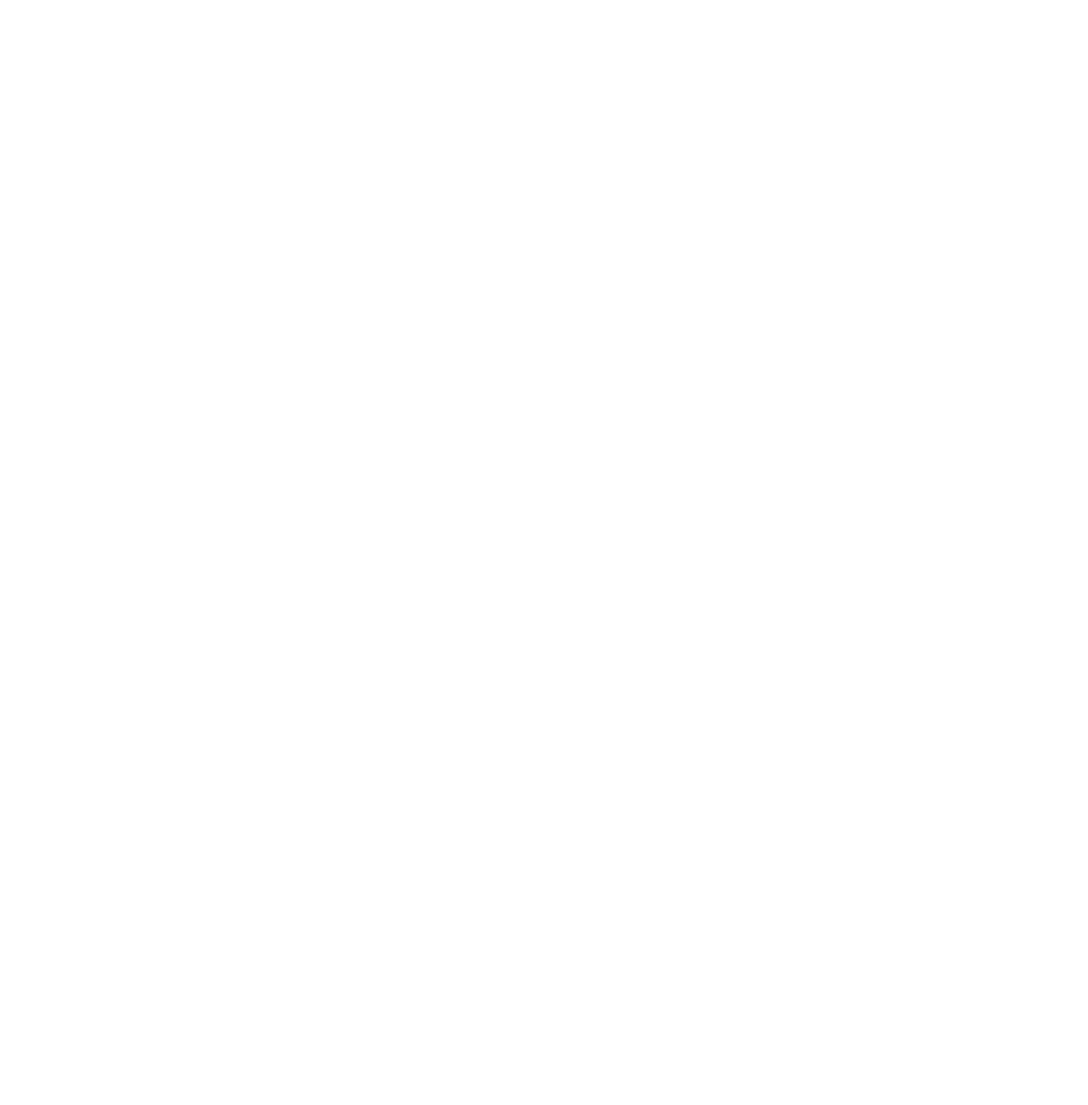
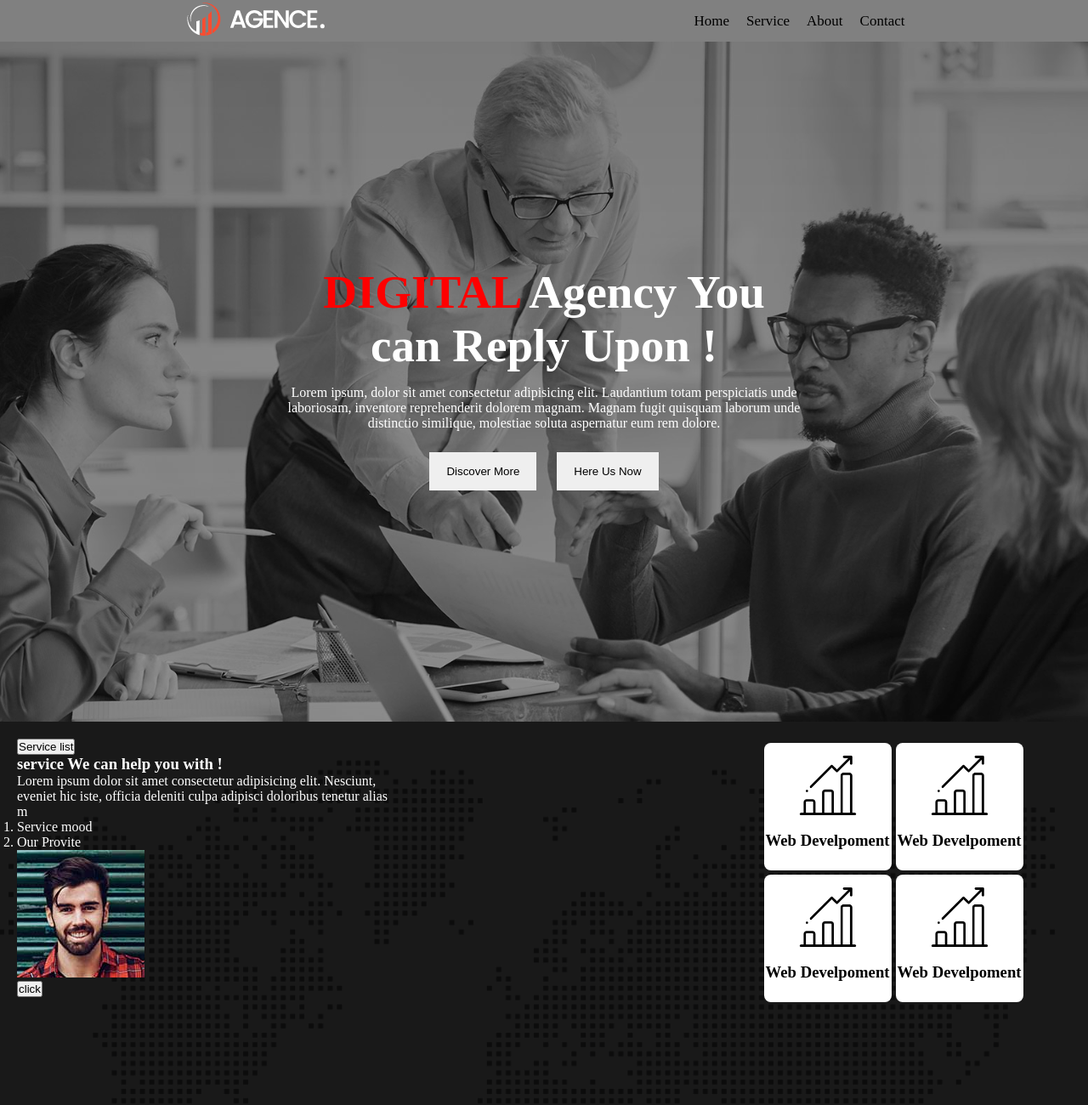
Before and after one commit to MdNazmul12/my-new-degital, a plain HTML site: page my-new-degital/index.html in a window 1280 px wide. Shown: the top 1300 px of the page at 85% size. Before the commit the page ends 800 px from the top, so only its background shows below. Drawn offline with Linux system fonts and the light colour scheme.

Commit message:
service part start

```diff
--- /dev/null
+++ b/my-new-degital/css/style.css
@@ -0,0 +1,85 @@
+*{
+    margin: 0;
+    padding: 0;
+}
+.nav-container{
+    display: flex;
+    background-color: grey;
+    justify-content: space-around;
+    align-items: center;
+
+}
+.menu{
+ list-style: none;
+ display: flex;
+ gap: 20px;
+ font-size: 17px;
+
+}
+.banner-container{
+    height: 100vh;
+    background-image: url('/asset/image/background.jpg'),
+    linear-gradient(rgba(0,0,0,0.5),rgba(0,0,0,0.4));
+    background-blend-mode: overlay;
+    background-position: center;
+    background-repeat: no-repeat;
+    background-size: cover;
+    display: flex;
+    text-align: center;
+    align-items: center;
+}
+.banner-primary{
+    color:red;
+    text-transform: uppercase;
+}
+.title{
+    font-size: 55px;
+    font-weight: bold;
+    color: white;
+}
+.btn-primary{
+    border: none;
+    padding: 15px 20px;
+    margin: 10px;
+}
+
+.banner-des{
+    color: white;
+    width: 50%;
+    margin: 0 auto;
+    padding: 15px;
+}
+/*  */
+.service-container{
+    height: 100vh;
+    background-image: url('/asset/image/footer-bg.png'),
+    linear-gradient(rgba(0,0,0,0.9),rgba(0,0,0,0.9));
+    background-blend-mode: overlay;
+    background-position: center;
+    background-repeat: no-repeat;
+    background-size: cover;
+    color: white;
+    display: flex;
+    padding: 20px;
+}
+.icon{
+    width: 70px;
+    padding: 15px;
+
+}
+.service-des{
+    width: 50%;
+}
+.box{
+    width: 150px;
+    height: 150px;
+    background-color: white;
+    color: black;
+    border-radius: 8px;
+    text-align: center
+}
+.icon-section-one{
+    display: flex;
+    gap: 5px;
+    margin-top: 5px;
+}
--- a/my-new-degital/index.html
+++ b/my-new-degital/index.html
@@ -4,8 +4,81 @@
     <meta charset="UTF-8">
     <meta name="viewport" content="width=device-width, initial-scale=1.0">
     <title>My-New-degital</title>
+    <link rel="stylesheet" href="css/style.css">
 </head>
 <body>
+  <header>
+  <div class="nav-container">
+    <div class="logo">
+        <img src="/asset/logo/logo.png" alt="">
+    </div>
+    <div class="menu">
+        <li>Home</li>
+        <li>Service</li>
+        <li>About</li>
+        <li>Contact</li>
+    </div>
+    </div>
+    <div class="banner-container">
+        <div class="banner-info">
+            <h1 class="title"> <span class="banner-primary">Digital</span>  Agency You  <br>can Reply Upon !</h1>
+            <p class="banner-des">Lorem ipsum, dolor sit amet consectetur adipisicing elit. Laudantium totam perspiciatis unde laboriosam, inventore  reprehenderit dolorem magnam. Magnam fugit quisquam laborum unde distinctio similique, molestiae soluta aspernatur eum rem dolore.</p>
 
+            <button class="btn-primary">Discover More</button>
+            <button class="btn-primary">Here Us Now</button>
+        </div>
+    </div>
+  </div>
+
+  </header>
+  <!-- service part  -->
+  <main>
+    <section>
+        <div class="service-container">
+            <div class="text-part">
+                <button class="service-btn">Service list</button>
+                <h3 class="service-title">service We can help you  with !</h3>
+                <p class="service-des">Lorem ipsum dolor sit amet consectetur adipisicing elit. Nesciunt, eveniet hic iste, officia deleniti culpa adipisci doloribus tenetur alias m</p>
+                <ol>
+                 <li>Service mood</li>
+                 <li>Our Provite</li>
+                </ol>
+                <div class="other-container">
+                    <div class="profile">
+                    <img src="/asset/image/author.jpg" alt="">
+                    </div>
+                    <button class="btn">click </button>
+                </div>
+
+            </div>
+            <div class="image-part">
+                <div class="icon-section-one">
+                <div class="box">
+                    <img class="icon" src="/asset/icons/bar-chart.png" alt="">
+                    <h3>Web Develpoment</h3>
+                </div>
+                <div class="box">
+                    <img class="icon" src="/asset/icons/bar-chart.png" alt="">
+                    <h3>Web Develpoment</h3>
+                </div>
+                </div>
+                <div class="icon-section-one">
+                    <div class="box">
+                        <img class="icon" src="/asset/icons/bar-chart.png" alt="">
+                        <h3>Web Develpoment</h3>
+                    </div>
+                    <div class="box">
+                        <img class="icon" src="/asset/icons/bar-chart.png" alt="">
+                        <h3>Web Develpoment</h3>
+                    </div>
+                    </div>
+
+            </div>
+        </div>
+
+
+
+    </section>
+  </main>
 </body>
 </html>
```
Also changed, not shown: my-new-degital/asset/icons/bar-chart.png (added), my-new-degital/asset/icons/coding.png (added), my-new-degital/asset/icons/digital-marketing.png (added), my-new-degital/asset/icons/phone-call.png (added), my-new-degital/asset/icons/startup.png (added), my-new-degital/asset/image/author.jpg (added), my-new-degital/asset/image/background.jpg (added), my-new-degital/asset/image/blog-1.jpg (added), my-new-degital/asset/image/blog-2.jpg (added), my-new-degital/asset/image/blog-3.jpg (added), my-new-degital/asset/image/footer-bg.png (added), my-new-degital/asset/image/girl-3.jpg (added), my-new-degital/asset/image/man-1.jpg (added), my-new-degital/asset/image/man-2.jpg (added), 2 more files.
